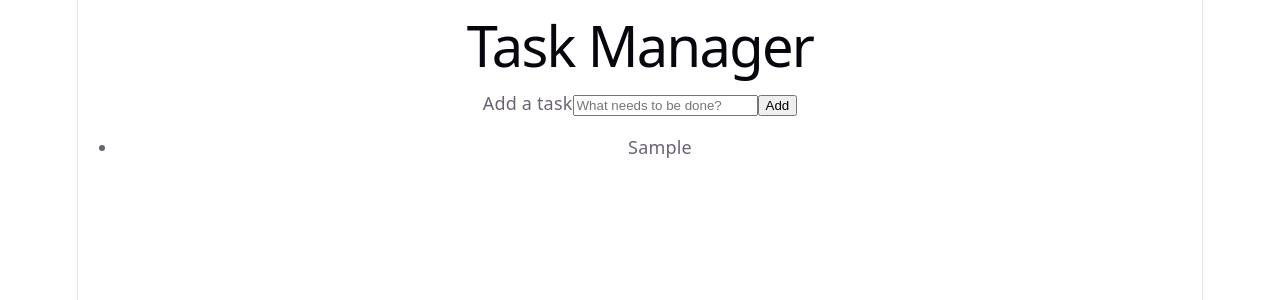
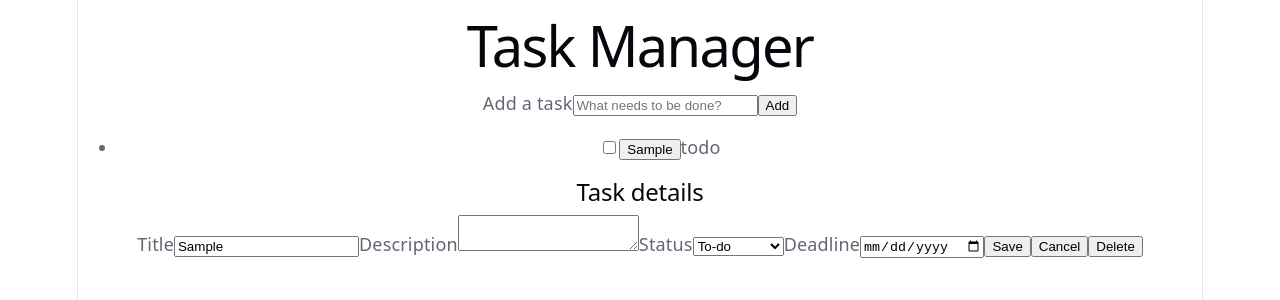
Before and after one commit to ffk00/manajer, a React (Vite) app: page / in a window 1280 px wide. Both pictures are taken after typing "Sample" into the empty fields and a click on the button "Add". Shown: the top 300 px of the page. Built offline with nearby package versions, Linux system fonts and the light colour scheme.

Commit message:
add crud functionalities

```diff
--- a/src/App.jsx
+++ b/src/App.jsx
@@ -1,5 +1,7 @@
 import { useReducer } from 'react'
 import QuickAdd from './components/QuickAdd'
+import TaskEditor from './components/TaskEditor'
+import TaskList from './components/TaskList'
 import { initialTaskState, taskReducer } from './state/taskReducer'
 import './App.css'
 
@@ -13,17 +15,65 @@ function App() {
     })
   }
 
+  function handleSelectTask(taskId) {
+    dispatch({
+      type: 'task/selected',
+      payload: taskId,
+    })
+  }
+
+  function handleUpdateTask(taskId, changes) {
+    dispatch({
+      type: 'task/updated',
+      payload: {
+        id: taskId,
+        changes: {
+          ...changes,
+          updatedAt: new Date().toISOString(),
+        },
+      },
+    })
+  }
+
+  function handleDeleteTask(taskId) {
+    dispatch({
+      type: 'task/deleted',
+      payload: taskId,
+    })
+  }
+
+  function handleToggleComplete(task) {
+    handleUpdateTask(task.id, {
+      status: task.status === 'completed' ? 'todo' : 'completed',
+    })
+  }
+
+  const selectedTask =
+    state.tasks.find((task) => task.id === state.selectedTaskId) ?? null
+
   return (
     <main>
       <h1>Task Manager</h1>
 
       <QuickAdd onAddTask={handleAddTask} />
 
-      <ul>
-        {state.tasks.map((task) => (
-          <li key={task.id}>{task.title}</li>
-        ))}
-      </ul>
+      <TaskList
+        tasks={state.tasks}
+        selectedTaskId={state.selectedTaskId}
+        onSelect={handleSelectTask}
+        onToggleComplete={handleToggleComplete}
+      />
+
+      {selectedTask ? (
+        <TaskEditor
+          key={selectedTask.id}
+          task={selectedTask}
+          onSave={handleUpdateTask}
+          onDelete={handleDeleteTask}
+        />
+      ) : (
+        <p>Select a task to view its details.</p>
+      )}
     </main>
   )
 }
--- /dev/null
+++ b/src/components/TaskEditor.jsx
@@ -0,0 +1,100 @@
+import { useState } from 'react'
+
+function createDraft(task) {
+  return {
+    title: task.title,
+    description: task.description,
+    status: task.status,
+    deadline: task.deadline ?? '',
+  }
+}
+
+function TaskEditor({ task, onSave, onDelete }) {
+  const [draft, setDraft] = useState(() => createDraft(task))
+
+  function updateField(event) {
+    const { name, value } = event.target
+
+    setDraft((currentDraft) => ({
+      ...currentDraft,
+      [name]: value,
+    }))
+  }
+
+  function handleSubmit(event) {
+    event.preventDefault()
+
+    const trimmedTitle = draft.title.trim()
+
+    if (!trimmedTitle) {
+      return
+    }
+
+    onSave(task.id, {
+      ...draft,
+      title: trimmedTitle,
+      deadline: draft.deadline || null,
+    })
+  }
+
+  function handleCancel() {
+    setDraft(createDraft(task))
+  }
+
+  return (
+    <aside aria-label="Task details">
+      <h2>Task details</h2>
+
+      <form onSubmit={handleSubmit}>
+        <label htmlFor="task-title">Title</label>
+        <input
+          id="task-title"
+          name="title"
+          type="text"
+          value={draft.title}
+          onChange={updateField}
+        />
+
+        <label htmlFor="task-description">Description</label>
+        <textarea
+          id="task-description"
+          name="description"
+          value={draft.description}
+          onChange={updateField}
+        />
+
+        <label htmlFor="task-status">Status</label>
+        <select
+          id="task-status"
+          name="status"
+          value={draft.status}
+          onChange={updateField}
+        >
+          <option value="todo">To-do</option>
+          <option value="in_progress">In Progress</option>
+          <option value="completed">Completed</option>
+          <option value="canceled">Canceled</option>
+        </select>
+
+        <label htmlFor="task-deadline">Deadline</label>
+        <input
+          id="task-deadline"
+          name="deadline"
+          type="date"
+          value={draft.deadline}
+          onChange={updateField}
+        />
+
+        <button type="submit">Save</button>
+        <button type="button" onClick={handleCancel}>
+          Cancel
+        </button>
+        <button type="button" onClick={() => onDelete(task.id)}>
+          Delete
+        </button>
+      </form>
+    </aside>
+  )
+}
+
+export default TaskEditor
--- /dev/null
+++ b/src/components/TaskItem.jsx
@@ -0,0 +1,26 @@
+function TaskItem({ task, isSelected, onSelect, onToggleComplete }) {
+  return (
+    <li>
+      <input
+        type="checkbox"
+        checked={task.status === 'completed'}
+        onChange={() => onToggleComplete(task)}
+        aria-label={`Mark ${task.title} as ${
+          task.status === 'completed' ? 'to-do' : 'completed'
+        }`}
+      />
+
+      <button
+        type="button"
+        onClick={() => onSelect(task.id)}
+        aria-pressed={isSelected}
+      >
+        {task.title}
+      </button>
+
+      <span>{task.status}</span>
+    </li>
+  )
+}
+
+export default TaskItem
--- /dev/null
+++ b/src/components/TaskList.jsx
@@ -0,0 +1,23 @@
+import TaskItem from './TaskItem'
+
+function TaskList({ tasks, selectedTaskId, onSelect, onToggleComplete }) {
+  if (tasks.length === 0) {
+    return <p>No tasks yet.</p>
+  }
+
+  return (
+    <ul>
+      {tasks.map((task) => (
+        <TaskItem
+          key={task.id}
+          task={task}
+          isSelected={task.id === selectedTaskId}
+          onSelect={onSelect}
+          onToggleComplete={onToggleComplete}
+        />
+      ))}
+    </ul>
+  )
+}
+
+export default TaskList
--- a/src/state/taskReducer.js
+++ b/src/state/taskReducer.js
@@ -12,6 +12,32 @@ export function taskReducer(state, action) {
         selectedTaskId: action.payload.id,
       }
 
+    case 'task/selected':
+      return {
+        ...state,
+        selectedTaskId: action.payload,
+      }
+
+    case 'task/updated':
+      return {
+        ...state,
+        tasks: state.tasks.map((task) =>
+          task.id === action.payload.id
+            ? { ...task, ...action.payload.changes }
+            : task,
+        ),
+      }
+
+    case 'task/deleted':
+      return {
+        ...state,
+        tasks: state.tasks.filter((task) => task.id !== action.payload),
+        selectedTaskId:
+          state.selectedTaskId === action.payload
+            ? null
+            : state.selectedTaskId,
+      }
+
     default:
       return state
   }
```
